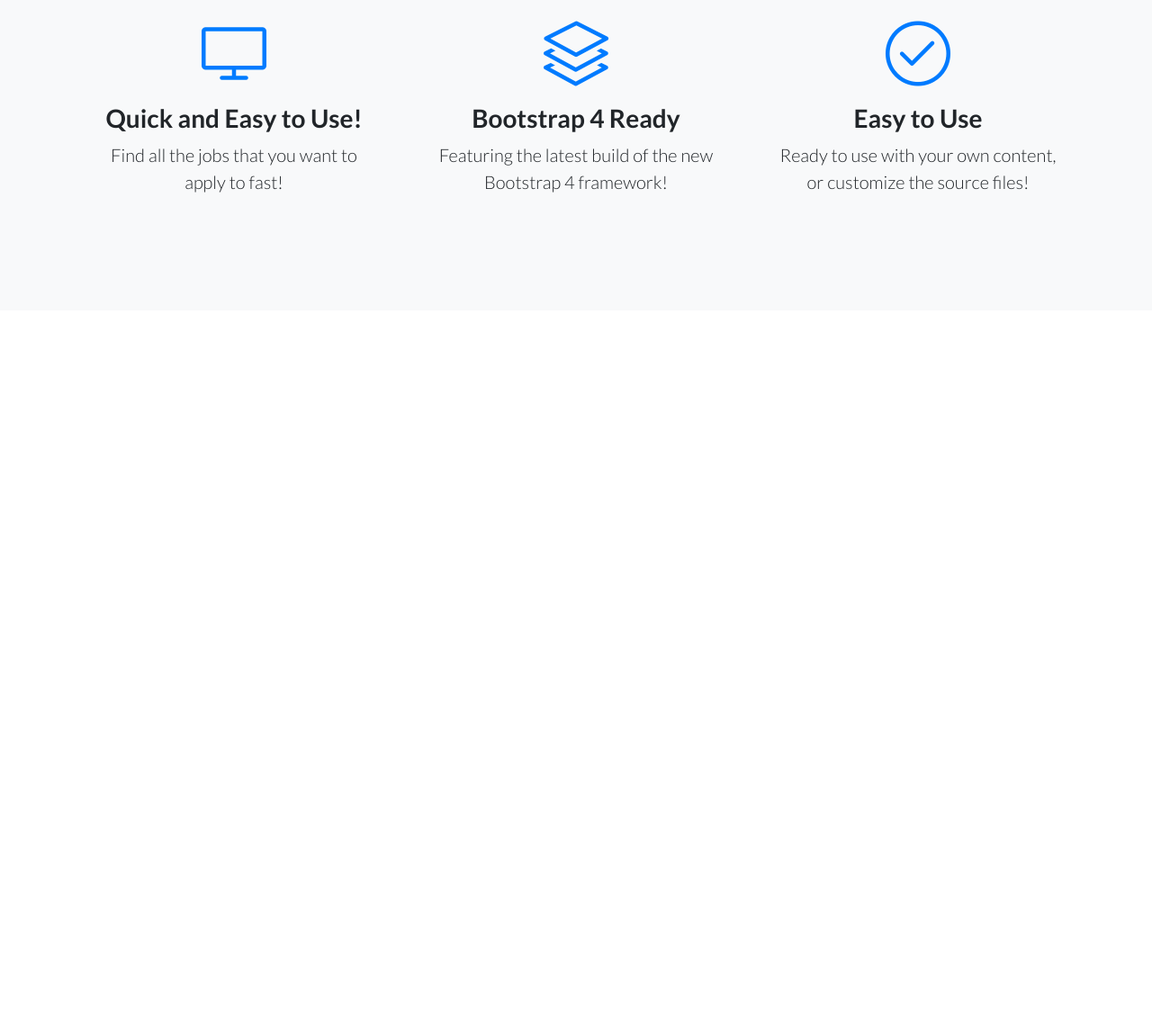
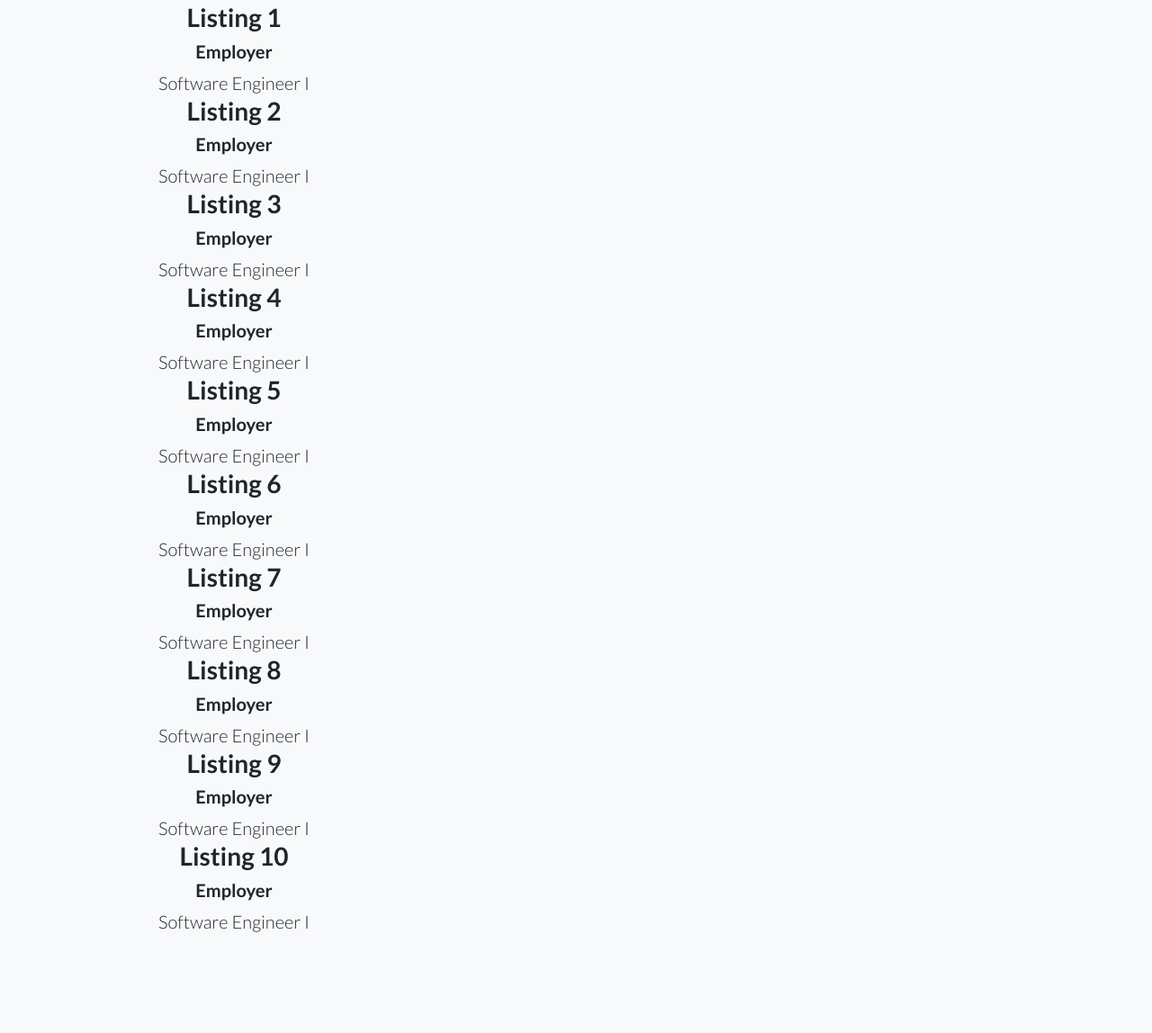
Before and after one commit to mamox017/jb, a website: page listings/listing.html in a window 1280 px wide. Shown: the part 170-1318 px from the top of the page at 90% size. Before the commit the page ends 800 px from the top, so only its background shows below. Drawn offline with Linux system fonts and the light colour scheme.

Commit message:
skeleton of website

```diff
--- a/listings/listing.html
+++ b/listings/listing.html
@@ -49,39 +49,129 @@
   </nav>
 
   <!-- Icons Grid -->
-  <section class="features-icons bg-light text-center">
+  <section class="features-icons bg-light text-center" id="job1">
     <div class="container">
-      <div class="row">
+      <div class="row" id="job1">
         <div class="col-lg-4">
-          <div class="features-icons-item mx-auto mb-5 mb-lg-0 mb-lg-3">
-            <div class="features-icons-icon d-flex">
-              <i class="icon-screen-desktop m-auto text-primary"></i>
-            </div>
-            <h3>Quick and Easy to Use!</h3>
-            <p class="lead mb-0">Find all the jobs that you want to apply to fast!</p>
-          </div>
+            <h3>Listing 1</h3>
+            <h5>Employer</h5>
+            <p class="lead mb-0">Software Engineer I</p>
         </div>
+      </div>
+      <div class="row" id="job2">
         <div class="col-lg-4">
-          <div class="features-icons-item mx-auto mb-5 mb-lg-0 mb-lg-3">
-            <div class="features-icons-icon d-flex">
-              <i class="icon-layers m-auto text-primary"></i>
-            </div>
-            <h3>Bootstrap 4 Ready</h3>
-            <p class="lead mb-0">Featuring the latest build of the new Bootstrap 4 framework!</p>
-          </div>
+            <h3>Listing 2</h3>
+            <h5>Employer</h5>
+            <p class="lead mb-0">Software Engineer I</p>
         </div>
+      </div>
+      <div class="row" id="job3">
         <div class="col-lg-4">
-          <div class="features-icons-item mx-auto mb-0 mb-lg-3">
-            <div class="features-icons-icon d-flex">
-              <i class="icon-check m-auto text-primary"></i>
-            </div>
-            <h3>Easy to Use</h3>
-            <p class="lead mb-0">Ready to use with your own content, or customize the source files!</p>
-          </div>
+            <h3>Listing 3</h3>
+            <h5>Employer</h5>
+            <p class="lead mb-0">Software Engineer I</p>
+        </div>
+      </div>
+      <div class="row" id="job4">
+        <div class="col-lg-4">
+            <h3>Listing 4</h3>
+            <h5>Employer</h5>
+            <p class="lead mb-0">Software Engineer I</p>
+        </div>
+      </div>
+      <div class="row" id="job5">
+        <div class="col-lg-4">
+            <h3>Listing 5</h3>
+            <h5>Employer</h5>
+            <p class="lead mb-0">Software Engineer I</p>
+        </div>
+      </div>
+      <div class="row" id="job6">
+        <div class="col-lg-4">
+            <h3>Listing 6</h3>
+            <h5>Employer</h5>
+            <p class="lead mb-0">Software Engineer I</p>
+        </div>
+      </div>
+      <div class="row" id="job7">
+        <div class="col-lg-4">
+            <h3>Listing 7</h3>
+            <h5>Employer</h5>
+            <p class="lead mb-0">Software Engineer I</p>
+        </div>
+      </div>
+      <div class="row" id="job8">
+        <div class="col-lg-4">
+            <h3>Listing 8</h3>
+            <h5>Employer</h5>
+            <p class="lead mb-0">Software Engineer I</p>
+        </div>
+      </div>
+      <div class="row" id="job9">
+        <div class="col-lg-4">
+            <h3>Listing 9</h3>
+            <h5>Employer</h5>
+            <p class="lead mb-0">Software Engineer I</p>
+        </div>
+      </div>
+      <div class="row" id="job10">
+        <div class="col-lg-4">
+            <h3>Listing 10</h3>
+            <h5>Employer</h5>
+            <p class="lead mb-0">Software Engineer I</p>
         </div>
       </div>
     </div>
   </section>
 
+
 </body>
+
+<!-- Footer -->
+  <footer class="footer bg-light">
+    <div class="container">
+      <div class="row">
+        <div class="col-lg-6 h-100 text-center text-lg-left my-auto">
+          <ul class="list-inline mb-2">
+            <li class="list-inline-item">
+              <a href="#">About</a>
+            </li>
+            <li class="list-inline-item">&sdot;</li>
+            <li class="list-inline-item">
+              <a href="#">Contact</a>
+            </li>
+            <li class="list-inline-item">&sdot;</li>
+            <li class="list-inline-item">
+              <a href="#">Terms of Use</a>
+            </li>
+            <li class="list-inline-item">&sdot;</li>
+            <li class="list-inline-item">
+              <a href="#">Privacy Policy</a>
+            </li>
+          </ul>
+          <p class="text-muted small mb-4 mb-lg-0">&copy; The Job Board 2020. All Rights Reserved.<br>linkedin.com/in/mootii</p>
+        </div>
+        <div class="col-lg-6 h-100 text-center text-lg-right my-auto">
+          <ul class="list-inline mb-0">
+            <li class="list-inline-item mr-3">
+              <a href="#">
+                <i class="fab fa-facebook fa-2x fa-fw"></i>
+              </a>
+            </li>
+            <li class="list-inline-item mr-3">
+              <a href="#">
+                <i class="fab fa-twitter-square fa-2x fa-fw"></i>
+              </a>
+            </li>
+            <li class="list-inline-item">
+              <a href="#">
+                <i class="fab fa-instagram fa-2x fa-fw"></i>
+              </a>
+            </li>
+          </ul>
+        </div>
+      </div>
+    </div>
+  </footer>
+
 </html>
```
Also changed, not shown: auth/login.html (+60 -28 lines), post/post.html (+66 -29 lines).
